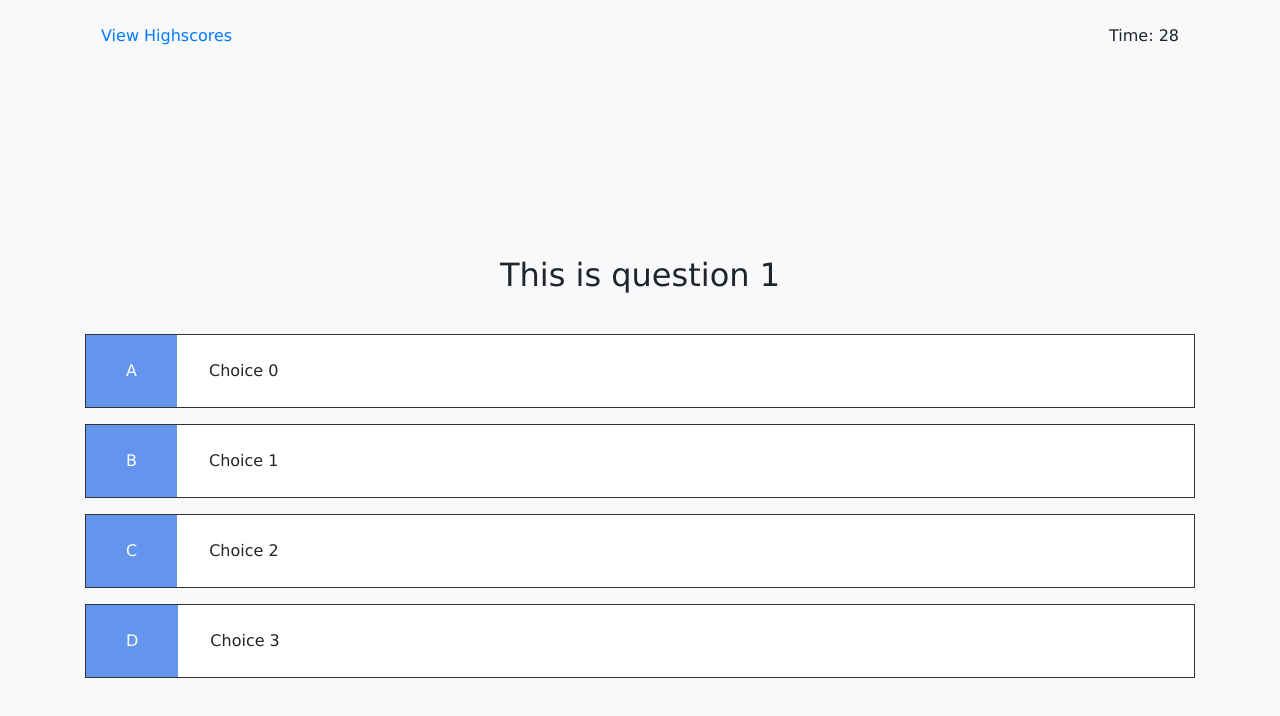
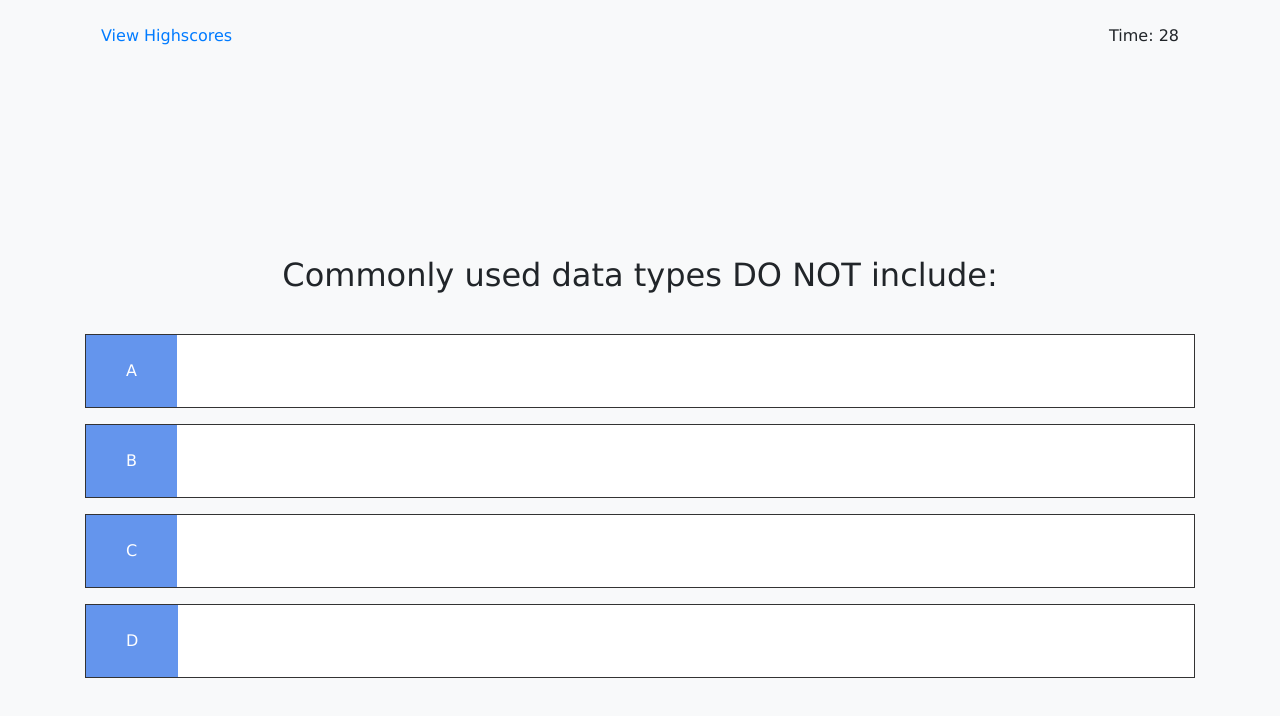
Before and after one commit to Joelynn94/code-quiz, a plain HTML site: page index.html in a window 1280 px wide. Both pictures are taken after a click on the button "Start Quiz". Drawn offline with nearby package versions, Linux system fonts and the light colour scheme.

Commit message:
added question title to first question

```diff
--- a/assets/js/main.js
+++ b/assets/js/main.js
@@ -7,29 +7,45 @@ const startScreen = document.querySelector("#startScreen");
 const gameScreen = document.querySelector("#gameScreen");
 const hide = document.querySelector(".hide");
 
+
 // set the time based on amount of questions to answer
 let time = questions.length * 15;
 let timer = document.querySelector("#timer");
-let interval;
+let interval = 0;
 
 // timer function immediately begins countdown when the start button is clicked.
 function countdownTimer() {
-    //
     interval = setInterval(function() {
-        // update time
         time--;
         timer.textContent = time;
 
     }, 1000);
+
+    if (time <= 0){
+        endQuiz();
+    }
 }
 
-// event listener for button click to start to questions
+// event listener for button click to start the quiz
 startBtn.addEventListener("click", function(){
     startScreen.setAttribute("class", "hide");
     gameScreen.classList.remove("hide");
 
     countdownTimer();
+    getQuestions();
 });
+
+function getQuestions() {
+    let questionIndex = 0;
+    let currentQuestion = questions[questionIndex];
+
+    const choiceText = document.querySelector(".question-text");
+    choiceText.textContent = currentQuestion.title;
+}
+
+function endQuiz(){
+    clearInterval(interval);
+}
 
 // Score is calculated by time remaining. Answering quickly and correctly results in a higher score. Answering incorrectly results in a time penalty (for example, 15 seconds are subtracted from time remaining).
 
--- a/index.html
+++ b/index.html
@@ -31,26 +31,26 @@
 
         <!-- Game container-->
         <div id="gameScreen" class="text-center vertical-center hide">
-            <h2 id="question" class="question-text">This is question 1</h2>
+            <h2 id="question" class="question-text"></h2>
 
             <div class="choice-container">
                 <span class="choice-icon">A</span>
-                <p class="choice-text" data-number="0">Choice 0</p>
+                <p class="choice-text"></p>
             </div>
 
             <div class="choice-container">
                 <span class="choice-icon">B</span>
-                <p class="choice-text" data-number="1">Choice 1</p>
+                <p class="choice-text"></p>
             </div>
 
             <div class="choice-container">
                 <span class="choice-icon">C</span>
-                <p class="choice-text" data-number="2">Choice 2</p>
+                <p class="choice-text"></p>
             </div>
 
             <div class="choice-container">
                 <span class="choice-icon">D</span>
-                <p class="choice-text" data-number="3">Choice 3</p>
+                <p class="choice-text"></p>
             </div>
 
         </div>
```
